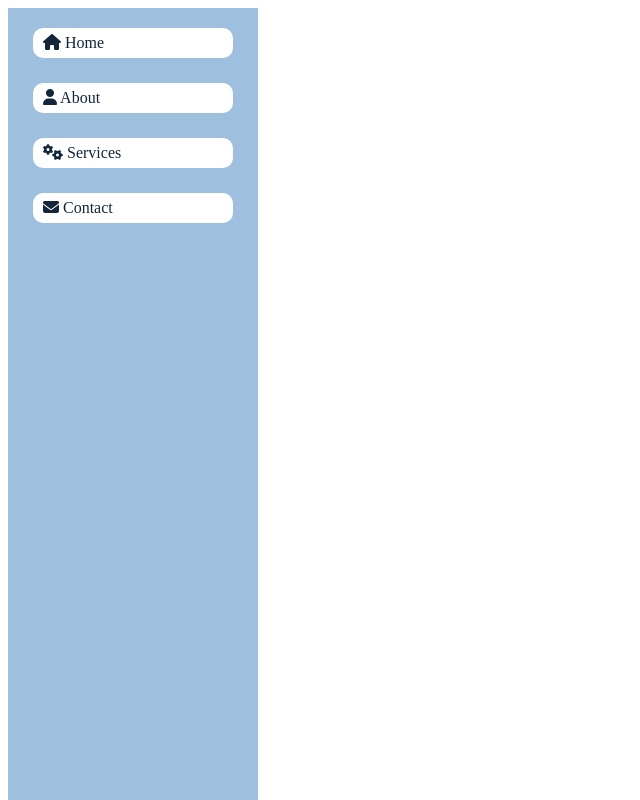
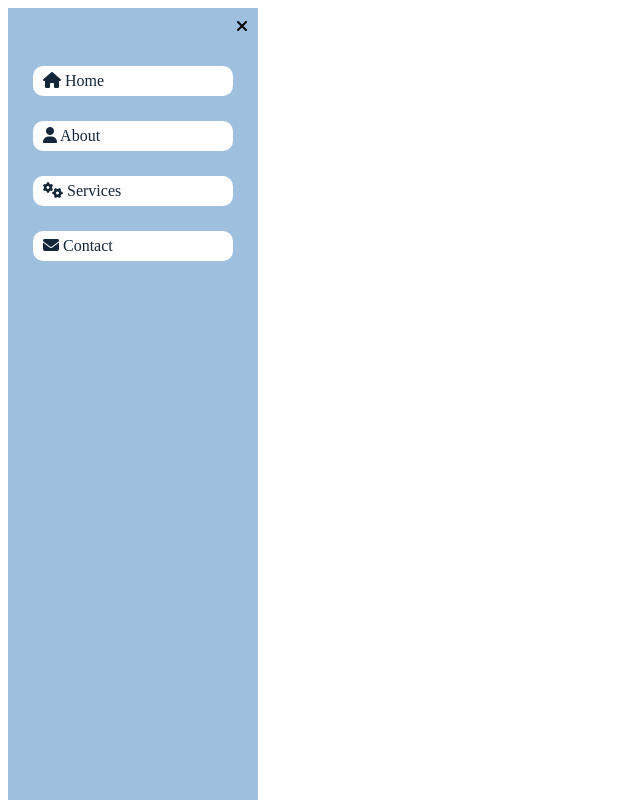
Before and after one commit to Arpitakharde/Assignment-38, a plain HTML site: page index.html in a window 1280 px wide. Both pictures are taken after a click on the icon 25 px from the left and 33 px from the top of the page. Shown: the whole page, without its empty margins (0-640 px from the left). Drawn offline with Linux system fonts and the light colour scheme.

Commit message:
sidebar created

```diff
--- a/index.html
+++ b/index.html
@@ -12,6 +12,11 @@
     position: fixed;
     display:block;
     visibility: hidden;
+}
+
+.close-sidebar{
+    text-align: right;
+    padding:10px;
 }
 
 .menu{
@@ -43,9 +48,12 @@
     </style>
 </head>
 <body>
-    <i class="fa-solid fa-bars   bars"  onclick="openSideBar()"></i>
+    <i class="fa-solid fa-bars   bars"  id="bars"  onclick="openSideBar()"></i>
 
     <div id="sidebar" class="sidebar">
+        <div class="close-sidebar">
+            <i class="fa-solid fa-xmark"  onclick="closeSidebar()"></i>
+        </div>
         <div class="menu">
             <a href="#" class="menu-text"><i class="fas fa-home" ></i> Home</a>
         </div>
@@ -76,6 +84,18 @@
         function openSideBar(){
             sidebarElement = document.getElementById("sidebar");
             sidebarElement.style.visibility="visible";
+
+            const hamburgerMenu = documents.getElementById("bars");
+            hamburgerMenu.style.visibility="hidden";
+        }
+
+        function closeSidebar(){
+            const sidebarElement = document.getElementById("sidebar");
+            sidebarElement.style.visibility="hidden";
+
+            const hamburgerMenu = documents.getElementById("bars");
+            hamburgerMenu.style.visibility="visible";
+
         }
 </script>
 </body>
```
